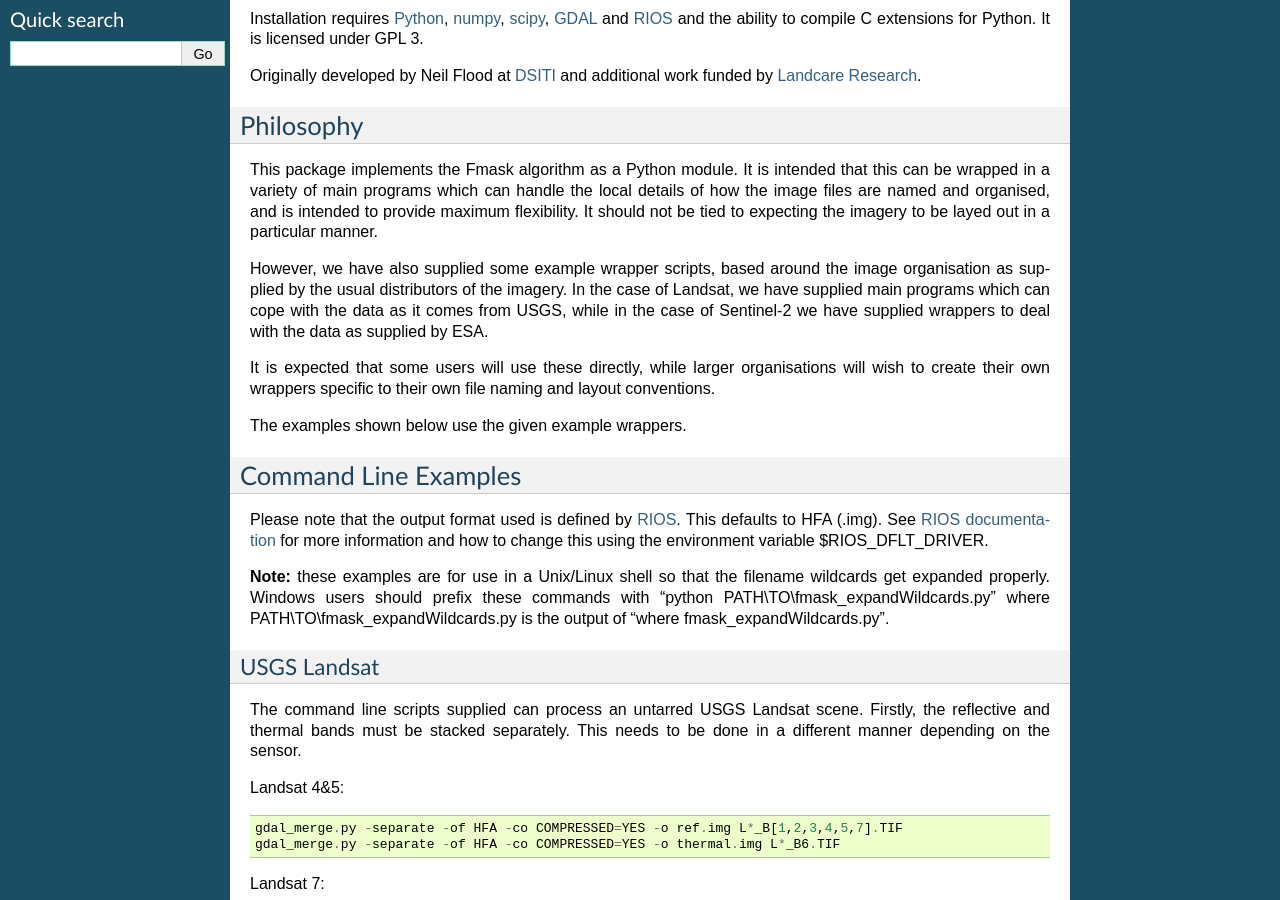
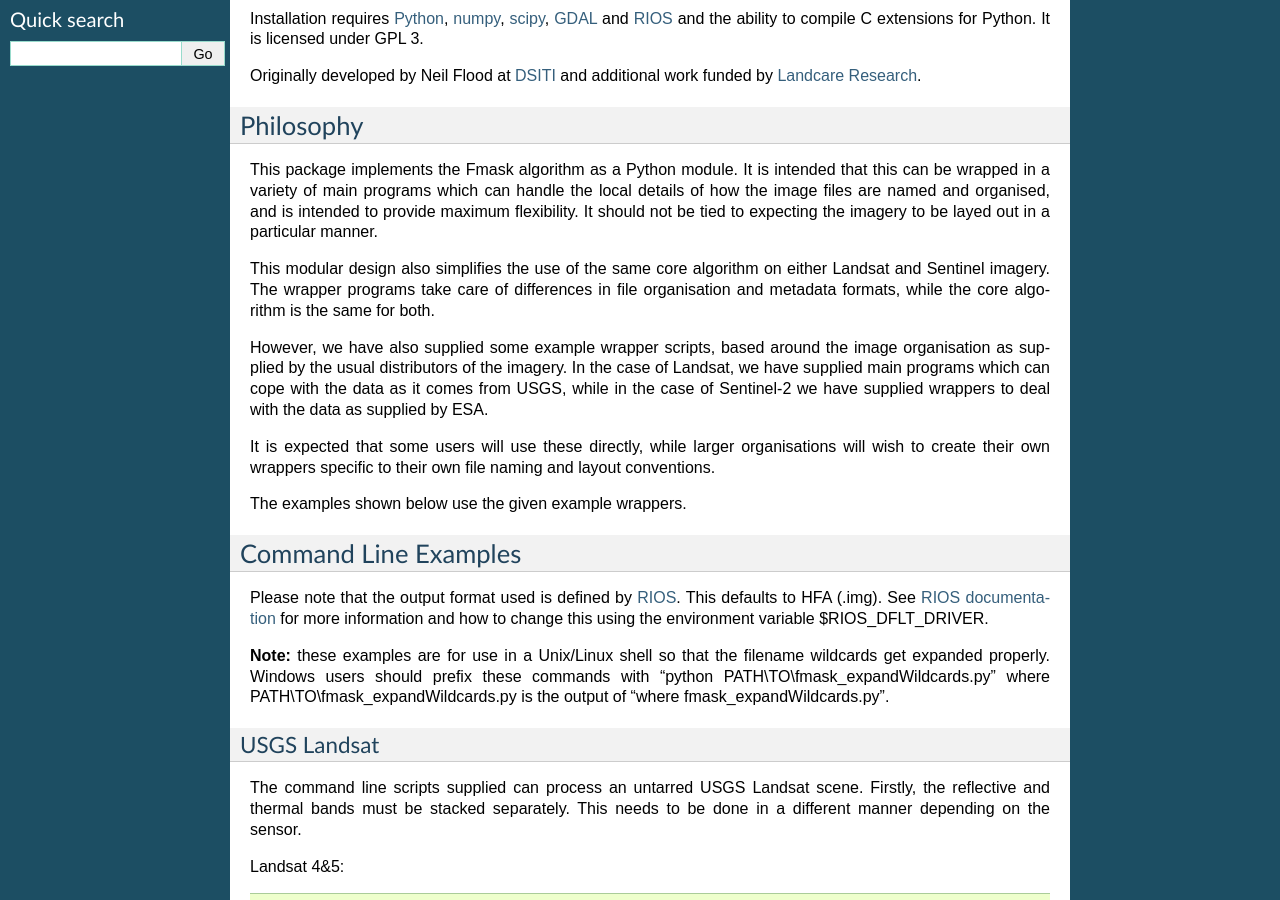
Before and after one commit to ubarsc/python-fmask, a Sphinx documentation site: the page built from doc/source/index.rst, in a window 1280 px wide and 900 px high, scrolled down 350 px. Built offline with Sphinx 7.4.7, drawn with Linux system fonts in a browser that asks for light colours; formulas are drawn with MathJax 3.

Commit message:
Further note in Philosophy section, explaining that the modular design helps in working for both Landsat and Sentinel.

```diff
--- a/doc/source/index.rst
+++ b/doc/source/index.rst
@@ -34,6 +34,10 @@ This package implements the Fmask algorithm as a Python module. It is intended t
 can be wrapped in a variety of main programs which can handle the local details of how
 the image files are named and organised, and is intended to provide maximum flexibility. It
 should not be tied to expecting the imagery to be layed out in a particular manner.
+
+This modular design also simplifies the use of the same core algorithm on either Landsat and
+Sentinel imagery. The wrapper programs take care of differences in file organisation and
+metadata formats, while the core algorithm is the same for both.
 
 However, we have also supplied some example wrapper scripts, based around the image organisation
 as supplied by the usual distributors of the imagery. In the case of Landsat, we have supplied
```
